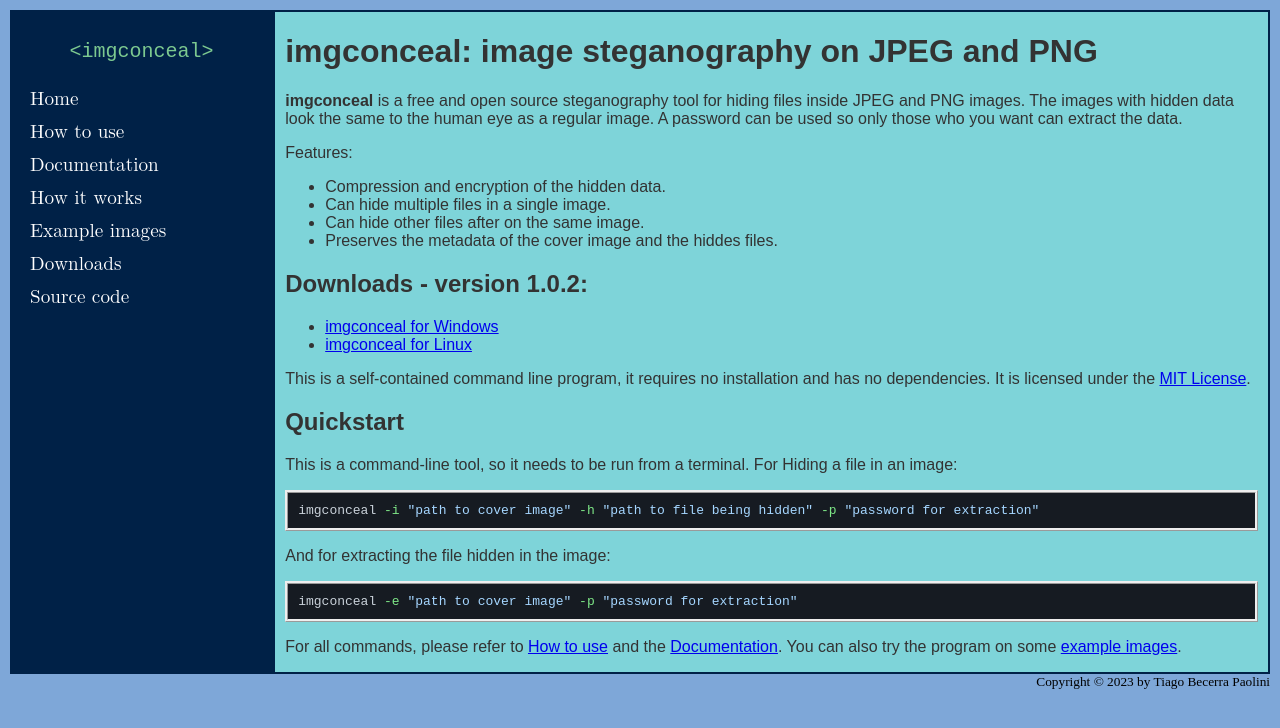
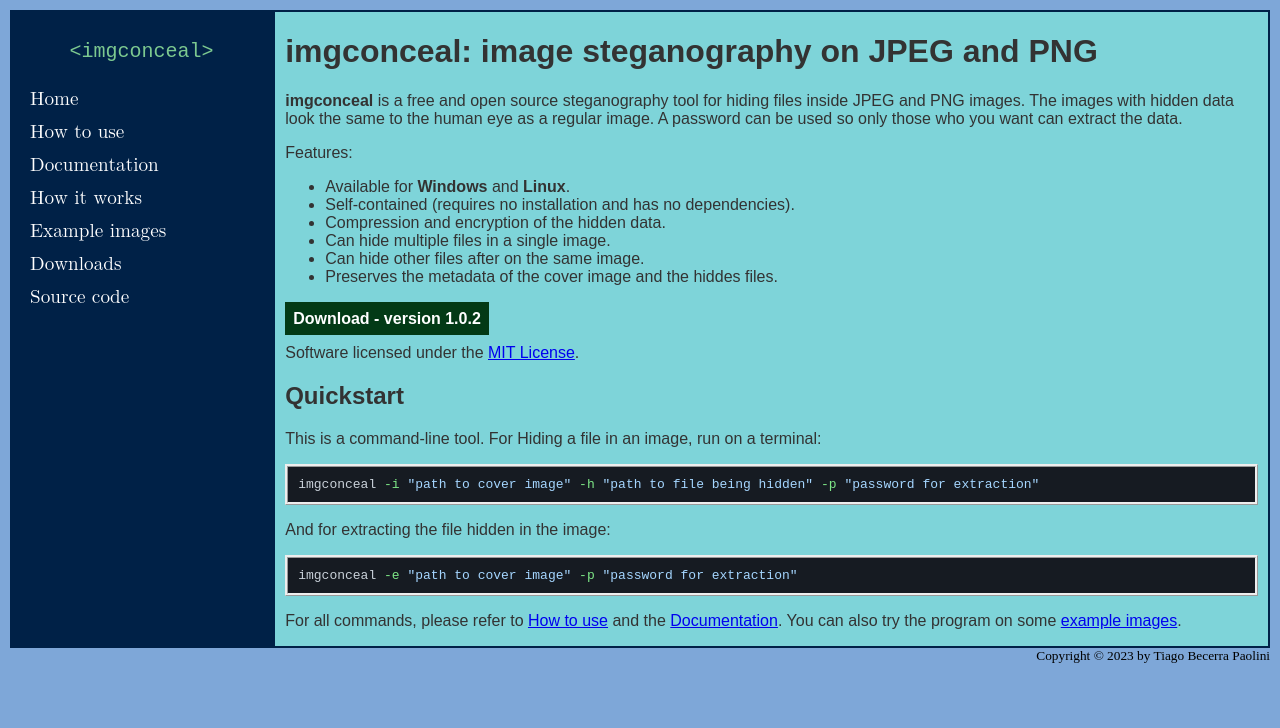
Before and after one commit to tbpaolini/imgconceal, a Jekyll site: the page built from index.md, in a window 1280 px wide. Shown: the top 728 px of the page. Built offline with Jekyll 4.4.1, drawn with Linux system fonts in a browser that asks for light colours.

Commit message:
Redesigned the download link on home page

````diff
--- a/assets/style.css
+++ b/assets/style.css
@@ -57,6 +57,19 @@
   background-color: #002f66;
 }
 
+a#download {
+  background-color: #033a16;
+  color: white;
+  padding: 0.5em;
+  font-weight: bold;
+  text-decoration: none;
+}
+
+a#download:hover {
+  border: 1px solid gold;
+  margin: -1px;
+}
+
 /* Keep the sidebar's links always visible when scrolling the page */
 .left-column .sidebar {
   position: sticky;
--- a/index.md
+++ b/index.md
@@ -7,20 +7,24 @@
 **imgconceal** is a free and open source steganography tool for hiding files inside JPEG and PNG images. The images with hidden data look the same to the human eye as a regular image. A password can be used so only those who you want can extract the data.
 
 Features:
+* Available for **Windows** and **Linux**.
+* Self-contained (requires no installation and has no dependencies).
 * Compression and encryption of the hidden data.
 * Can hide multiple files in a single image.
 * Can hide other files after on the same image.
 * Preserves the metadata of the cover image and the hiddes files.
 
-## Downloads - version {{ site.data.imgconceal.version }}:
-* [imgconceal for Windows]({{ site.data.imgconceal.download }}v{{ site.data.imgconceal.version }}{{ site.data.imgconceal.windows }})
-* [imgconceal for Linux]({{ site.data.imgconceal.download }}v{{ site.data.imgconceal.version }}{{ site.data.imgconceal.linux }})
+<p style="padding-top: 0.5em;">
+    <a href="https://github.com/tbpaolini/imgconceal/releases/tag/v{{ site.data.imgconceal.version }}" id="download" title="Get the latest release of imgconceal" rel="external" target="_blank">
+    Download - version {{ site.data.imgconceal.version }}
+    </a>
+</p>
 
-This is a self-contained command line program, it requires no installation and has no dependencies. It is licensed under the [MIT License](https://github.com/tbpaolini/imgconceal/blob/master/License.txt).
+Software licensed under the <a href="https://github.com/tbpaolini/imgconceal/blob/master/License.txt" rel="license" target="_blank">MIT License</a>.
 
 ## Quickstart
 
-This is a command-line tool, so it needs to be run from a terminal. For Hiding a file in an image:
+This is a command-line tool. For Hiding a file in an image, run on a terminal:
 ```shell
 imgconceal -i "path to cover image" -h "path to file being hidden" -p "password for extraction"
 ```
````
